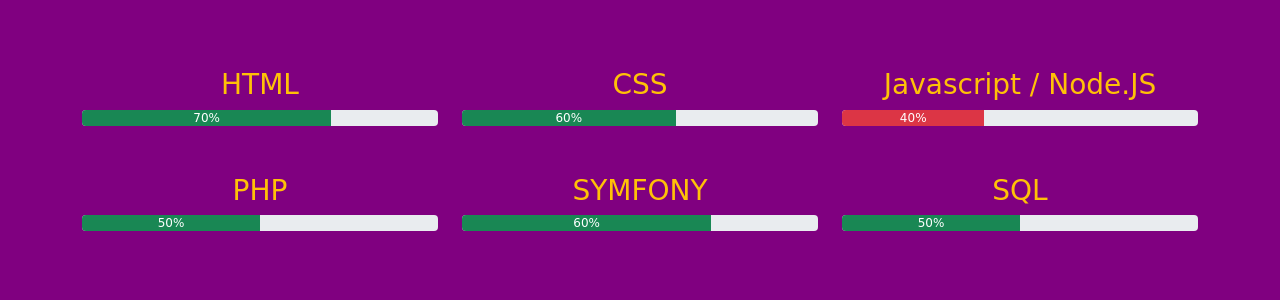
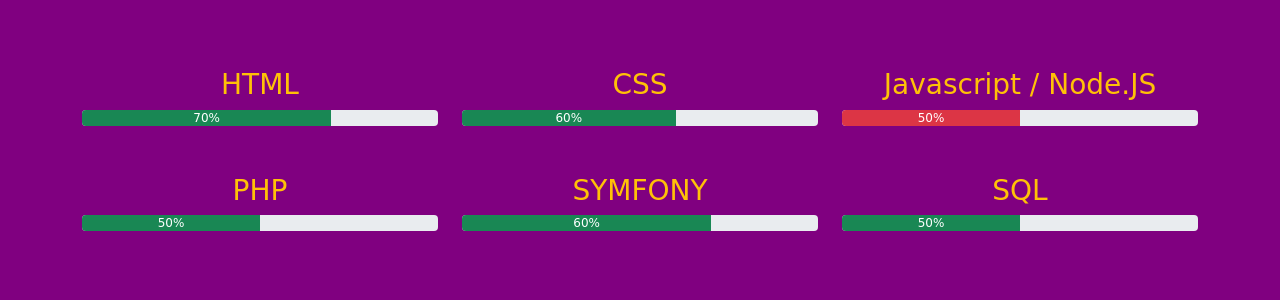
Before and after one commit to Damien1989/super-portfolio, a PHP site: template templates/competences/index.html.twig in a window 1280 px wide. Shown: the part 172-472 px from the top of the page. Run offline with PHP 8.4, Linux system fonts and the light colour scheme; the template is opened without the code that fills it, so the values that code supplies are empty; style sheets or scripts are compiled from the project's sources; some libraries are stand-ins or nearby versions; some web fonts are replaced.

Commit message:
competences

```diff
--- a/templates/competences/index.html.twig
+++ b/templates/competences/index.html.twig
@@ -21,7 +21,7 @@
             <div class="col-12 col-md-6 col-xl-4 my-4 text-warning">
                 <h3>Javascript / Node.JS</h3>
                 <div class="progress">
-                    <div class="progress-bar bg-danger" role="progressbar" style="width: 40%" aria-valuenow="100" aria-valuemin="0" aria-valuemax="100">40%</div>
+                    <div class="progress-bar bg-danger" role="progressbar" style="width: 50%" aria-valuenow="100" aria-valuemin="0" aria-valuemax="100">50%</div>
                 </div>
             </div>
             <div class="col-12 col-md-6 col-xl-4 my-4 text-warning">
```
